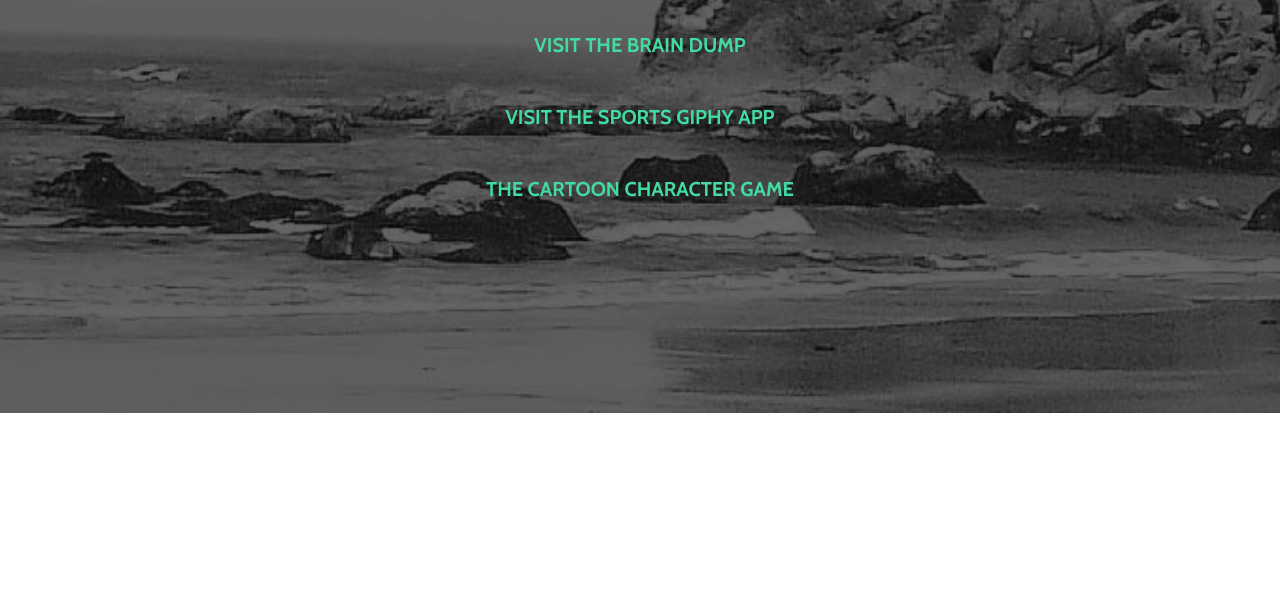
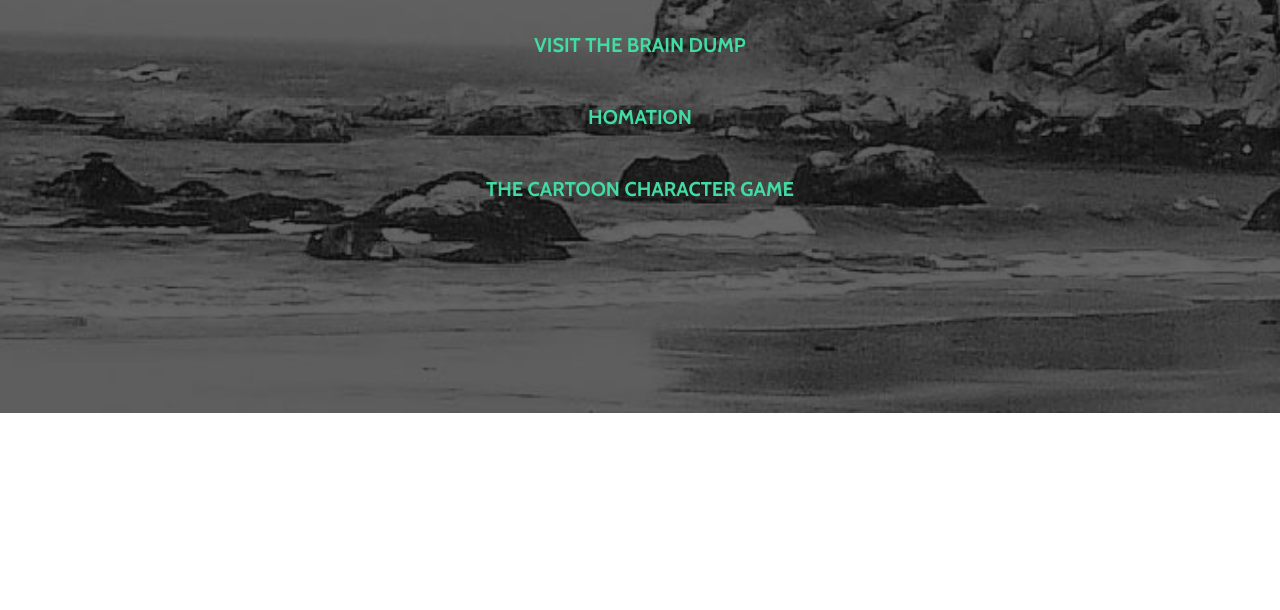
Before and after one commit to neildhand/Dec2017Portfolio, a website with bundled scripts: page index.html in a window 1280 px wide. Shown: the part 1945-2555 px from the top of the page. Built offline with nearby package versions, Linux system fonts and the light colour scheme.

Commit message:
added homation to projectS

```diff
--- a/index.html
+++ b/index.html
@@ -93,7 +93,7 @@
             <a href="https://the-brain-dump.herokuapp.com/" class="btn btn-default btn-lg">Visit The Brain Dump</a>
 
             <br><br>
-            <a href="https://neildhand.github.io/daGifs/" class="btn btn-default btn-lg">Visit The Sports Giphy App</a>
+            <a href="http://homation-project.herokuapp.com/" class="btn btn-default btn-lg">Homation</a>
 
           <br><br>
             <a href="https://peaceful-refuge-49420.herokuapp.com/" class="btn btn-default btn-lg">The Cartoon Character Game</a>
```
